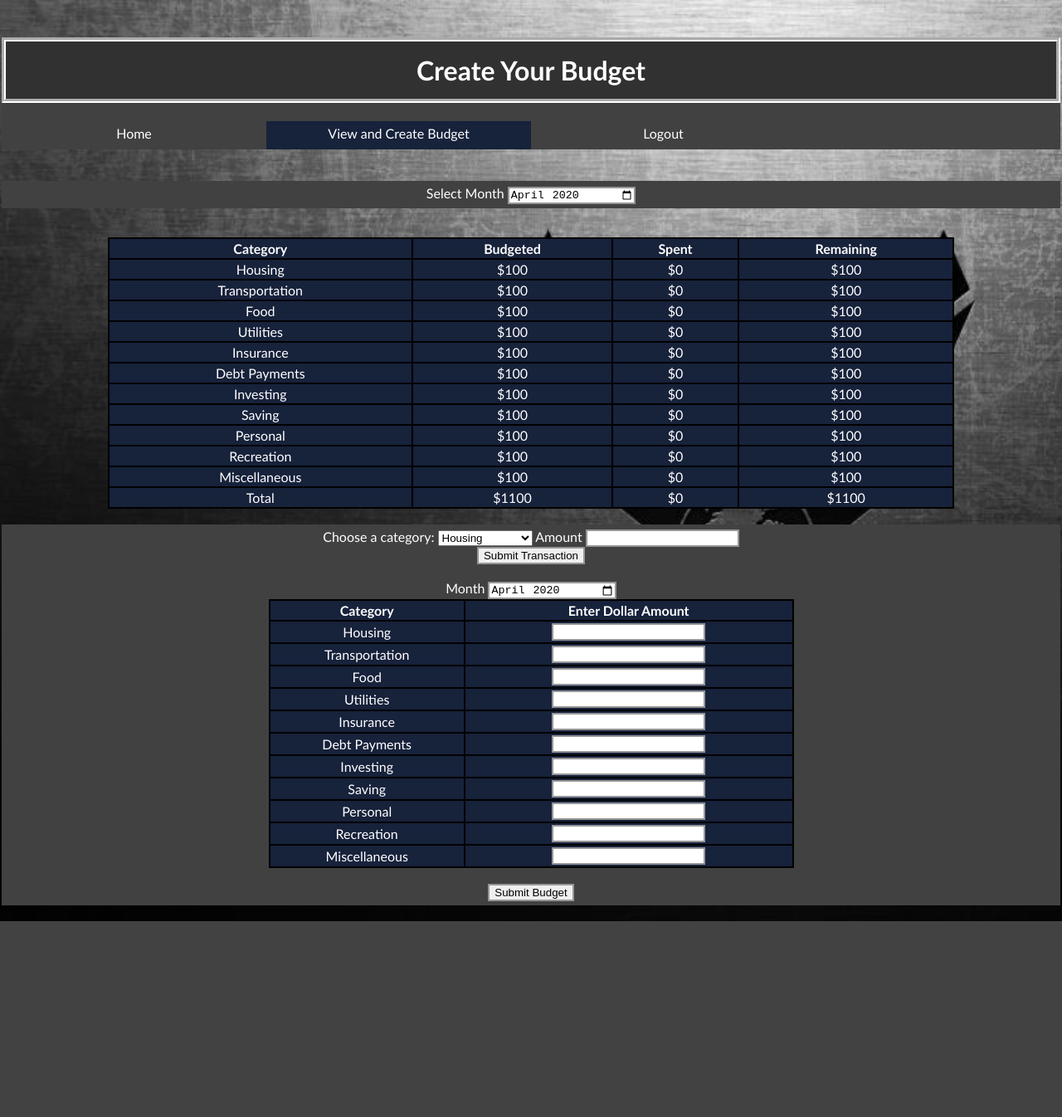
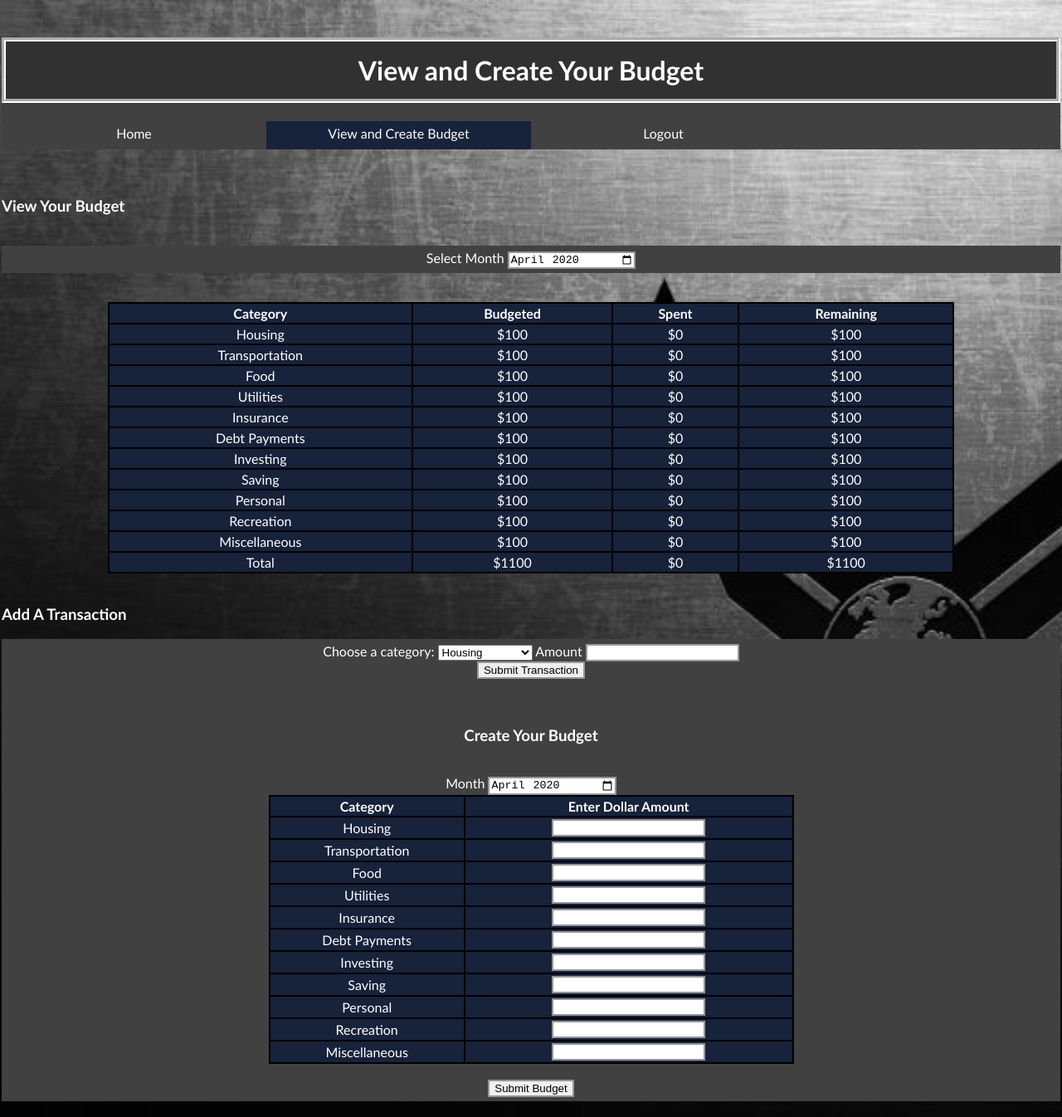
Before and after one commit to crichardson5/cs364Website, a PHP site: page /cs364Website-master/viewCreateBudget.php in a window 1280 px wide. Shown: the whole page at 83% size. Before the commit the page ends 1110 px from the top, so only its background shows below. Run offline with PHP 8.4, Linux system fonts and the light colour scheme; a user stored in the database is signed in.

Commit message:
more updates to viewCreateBudget

```diff
--- a/cs364Website-master/viewCreateBudget.php
+++ b/cs364Website-master/viewCreateBudget.php
@@ -9,7 +9,7 @@
 
 	<body>
 		<div class = "header">
-			<h1>Create Your Budget</h1>
+			<h1>View and Create Your Budget</h1>
 			<div class="navBar" align="center">
 				<a href="index.php">Home</a>
 				<a class="active" href="viewCreateBudget.php">View and Create Budget</a>
@@ -19,6 +19,8 @@
 
 		<br><br>
 
+		<h3>View Your Budget</h3>
+		<br>
 		<form id="selectBudgetMonth" class="form-vertical">
 			<label for="budgetMonth">Select Month</label>
 			<input type="month" id="budgetMonth" name="budgetMonth" value="2020-04">
@@ -106,6 +108,7 @@
 		</table>
 
 		<br>
+			<h3>Add A Transaction</h3>
 			<form id="addTransaction" class="form-vertical" method="post">
 				<label for="category">Choose a category:</label>
 					<select name="category" id="category">
@@ -123,11 +126,14 @@
 					</select>
 				<label for="addTransaction">Amount</label>
 				<input type="number" id="addTransaction" name="addTransaction">
+		<br>
 			<div class="submitbutton" align="center">
 				<input type="submit" name="submit" value="Submit Transaction">
 			</div>
+		<br><br>
+
+		<h3>Create Your Budget</h3>
 		<br>
-
 		<form id="createBudgetForm" class="form-vertical" method="post">
 			<label for="budgetMonth">Month</label>
 			<input type="month" id="budgetMonth" name="budgetMonth" value="2020-04">
```
